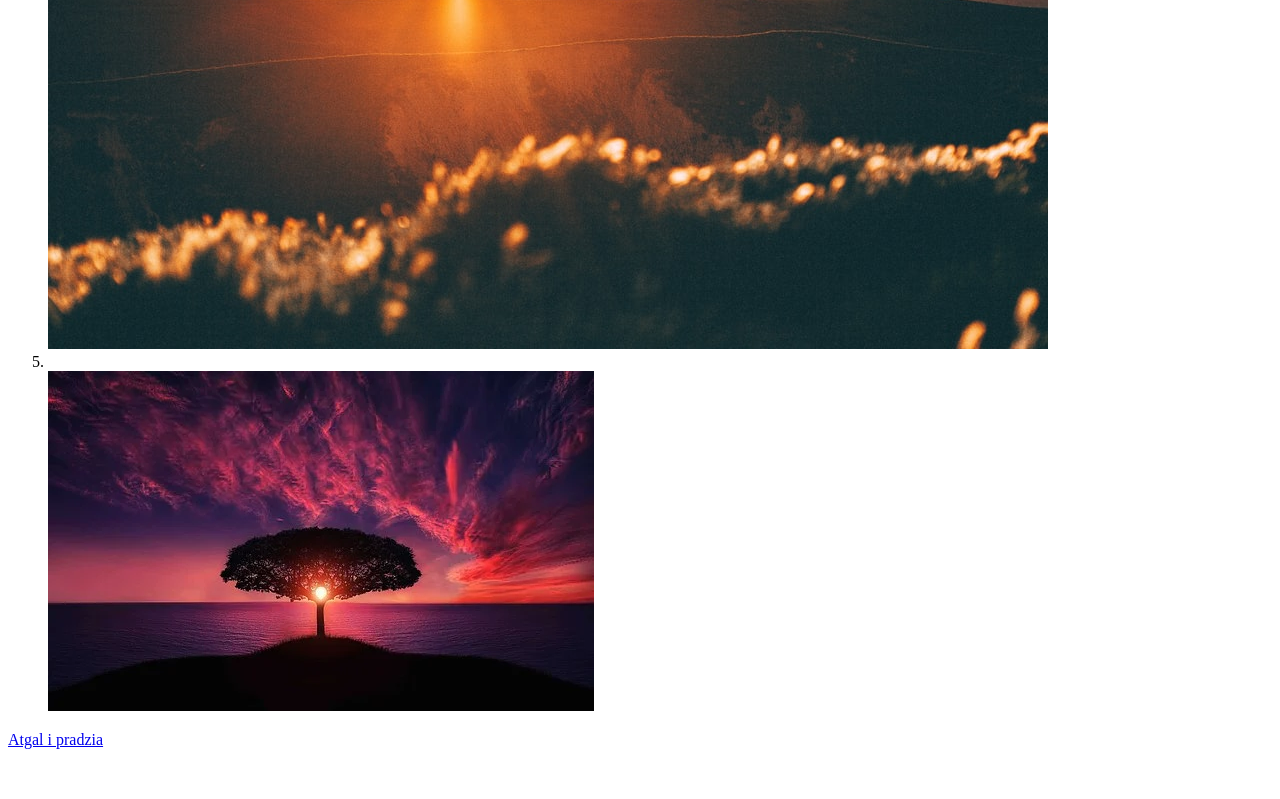
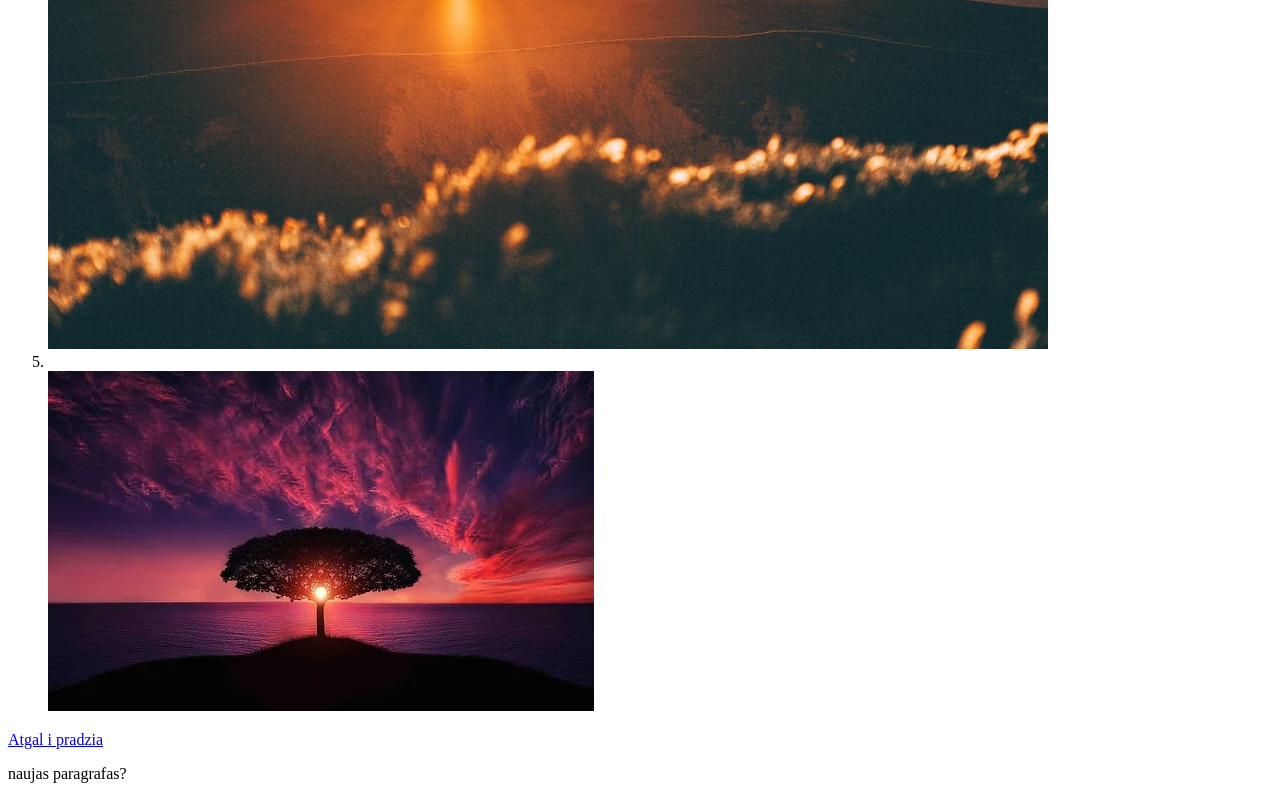
Before and after one commit to AmadejusV/html-basics, a plain HTML site: page index.html in a window 1280 px wide. Shown: the part 2503-3302 px from the top of the page. Before the commit the page ends 3260 px from the top, so only its background shows below. Drawn offline with Linux system fonts and the light colour scheme.

Commit message:
Added a line

```diff
--- a/index.html
+++ b/index.html
@@ -49,6 +49,6 @@
 		</ol>
 
 		<a href="#pradzia">Atgal i pradzia</a>
-
+			<p> naujas paragrafas?</p>
 	</body>
 </html>
```
